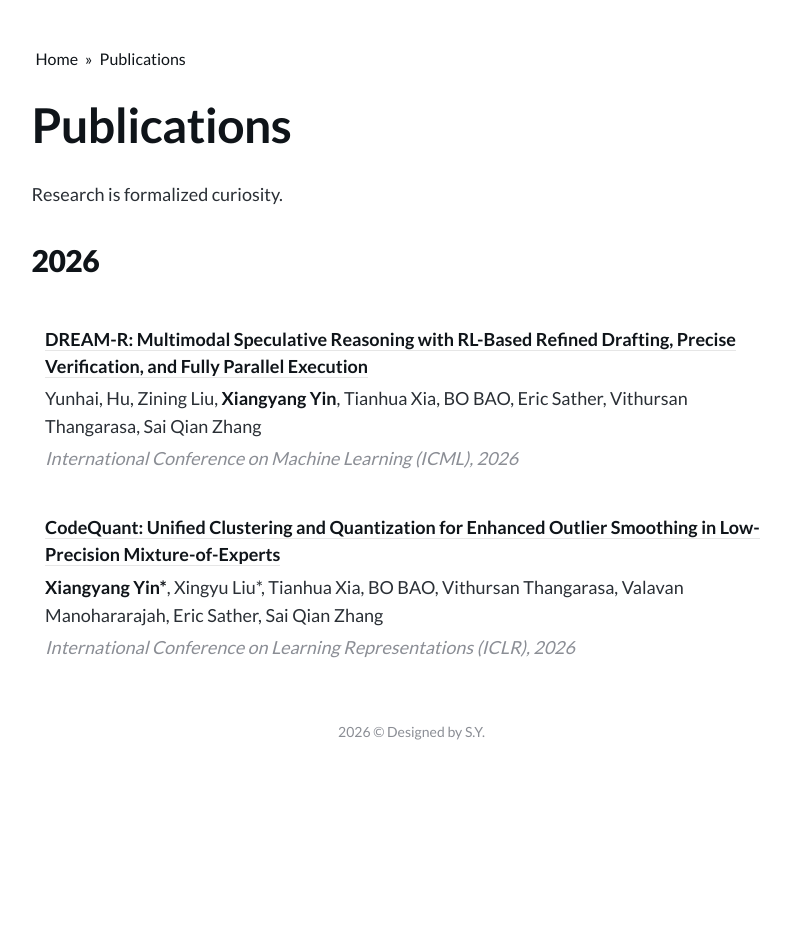
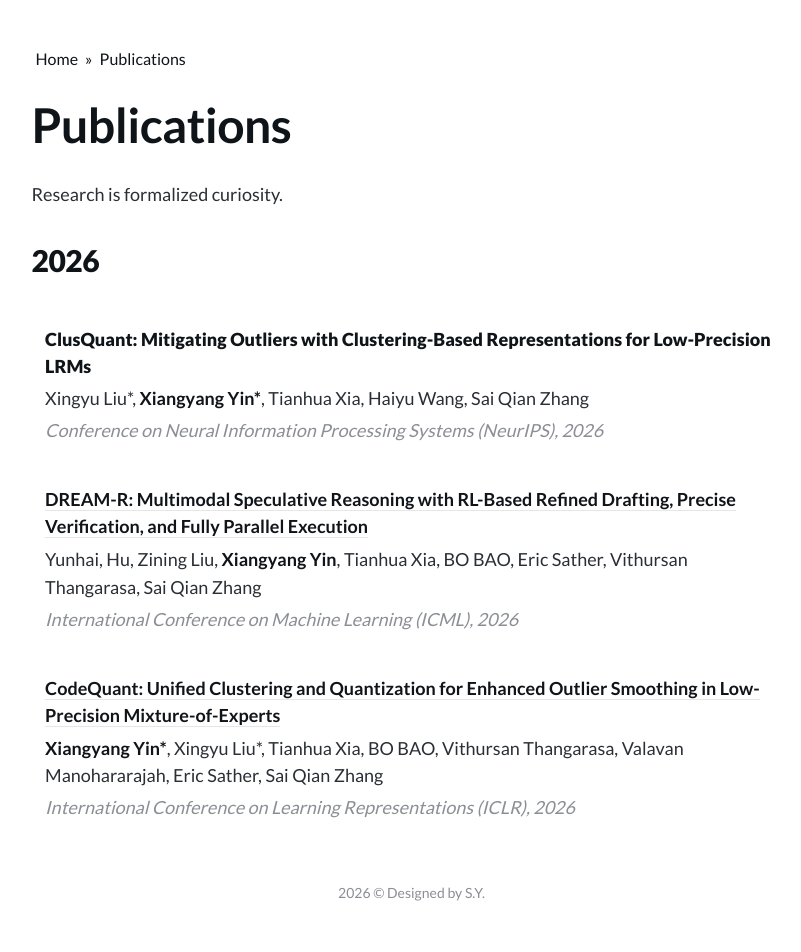
Before and after one commit to shawnyin128/shawnyin128.github.io, a Jekyll site: the page built from _pages/publication.md, in a window 1280 px wide. Shown: the part 432-1384 px from the top of the page, without its empty margins (221-1022 px from the left). Built offline with Jekyll 4.4.1, drawn with Linux system fonts in a browser that asks for light colours; a style sheet for code colours, icons or effects is not loaded; before the commit the page ends 1224 px from its top, so only the background shows below that.

Commit message:
docs(publications): add ClusQuant (NeurIPS 2026)

```diff
--- a/_pages/publication.md
+++ b/_pages/publication.md
@@ -9,6 +9,18 @@
 
 <h2 class="animate"><strong>2026</strong></h2>
 <div class="publications-grid">
+
+<div class="publication-card animate">
+<div class="publication-title">
+  <strong>ClusQuant: Mitigating Outliers with Clustering-Based Representations for Low-Precision LRMs</strong>
+</div>
+<div class="publication-authors">
+  Xingyu Liu*, <strong>Xiangyang Yin*</strong>, Tianhua Xia, Haiyu Wang, Sai Qian Zhang
+</div>
+<div class="publication-conference">
+  Conference on Neural Information Processing Systems (NeurIPS), 2026
+</div>
+</div>
 
 <div class="publication-card animate">
 <div class="publication-title">
```
